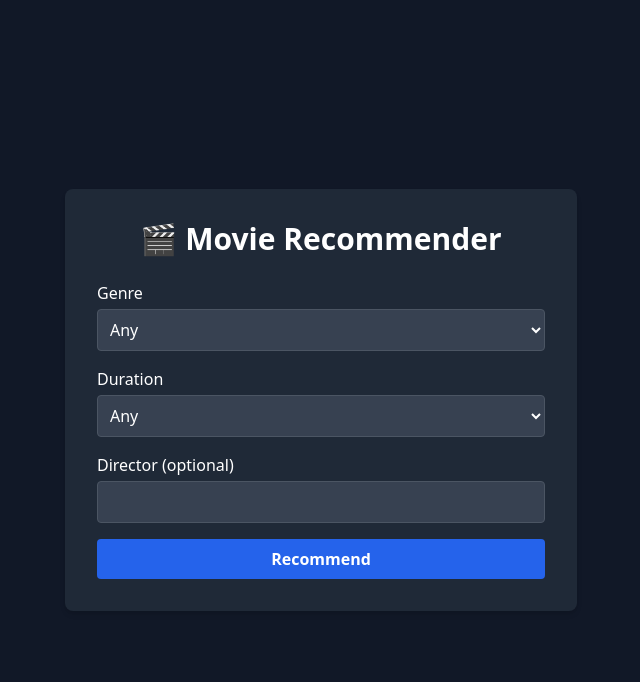
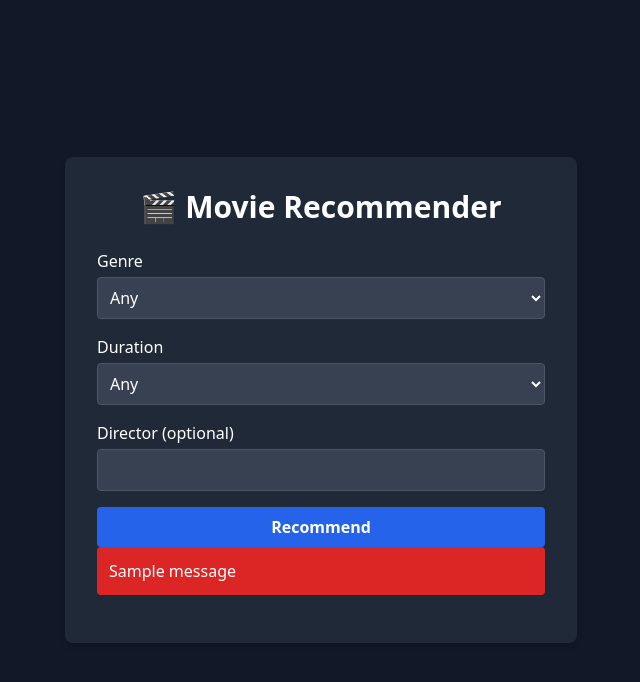
Before and after one commit to ShadowRaider12/Movie-Recommender, a Flask app: page / in a window 1280 px wide. Shown: the top 682 px of the page, without its empty margins (319-959 px from the left). Run offline with Flask 3, Linux system fonts and the light colour scheme; one stand-in notice (Sample message) is shown; some libraries are stand-ins or nearby versions.

Commit message:
flashing error message

```diff
--- a/templates/index.html
+++ b/templates/index.html
@@ -66,6 +66,18 @@
         </div>
     </div>
         {% endif %}
+
+        {% with messages = get_flashed_messages(with_categories=true) %}
+        {% if messages %}
+            <div class="mb-4 space-y-2">
+            {% for category, message in messages %}
+                <div class="p-3 rounded bg-red-600 text-white">
+                {{ message }}
+                </div>
+            {% endfor %}
+            </div>
+        {% endif %}
+        {% endwith %}
     </div>
 </body>
 </html>
```
